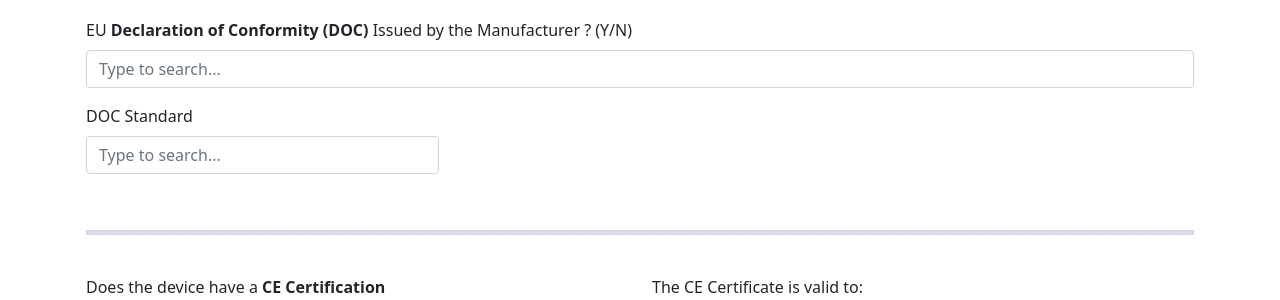
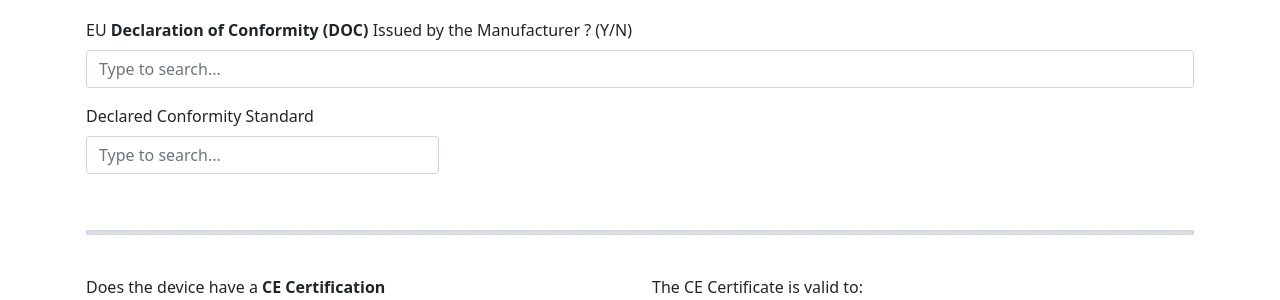
Before and after one commit to pascal7777/Devices, a Node server app: template views/expressions/new.ejs in a window 1280 px wide. Shown: the part 852-1152 px from the top of the page. Run offline with Node 20, Linux system fonts and the light colour scheme; the template is opened without the code that fills it, so the values that code supplies are empty; some libraries are stand-ins or nearby versions.

Commit message:
Add files via upload

```diff
--- a/views/expressions/new.ejs
+++ b/views/expressions/new.ejs
@@ -212,6 +212,7 @@
             <datalist id="yesno5">
                 <option value="Yes">
                 <option value="No">
+                    <option value="N/A">
                 </datalist>
         </div>
     </div>
@@ -219,13 +220,14 @@
     <div class="row">
         <div class="col-4">
                 <div class="mb-3">
-                <label class="form-label" for="DOCType" class="form-label">DOC Standard</label>
+                <label class="form-label" for="DOCType" class="form-label">Declared Conformity Standard</label>
                 <input class="form-control" list="DOCstandard" name="DOCType" id="DOCType" placeholder="Type to search...">
                 <datalist id="DOCstandard">
                     <option value="(MDR)2017/745">
                     <option value="(MDD)93/42/EEC">
                     <option value="(IVDD)98/79 EC">
                     <option value="(IVDR)2017/746">
+                    <option value="(WHO) Technical specifications of PPE for COVID-19 (Nov 2020)">
                     </datalist>
                 </div>
         </div>
@@ -274,6 +276,8 @@
         </div>
     </div>
     <% } %>
+
+
 
 </div>
 
```
